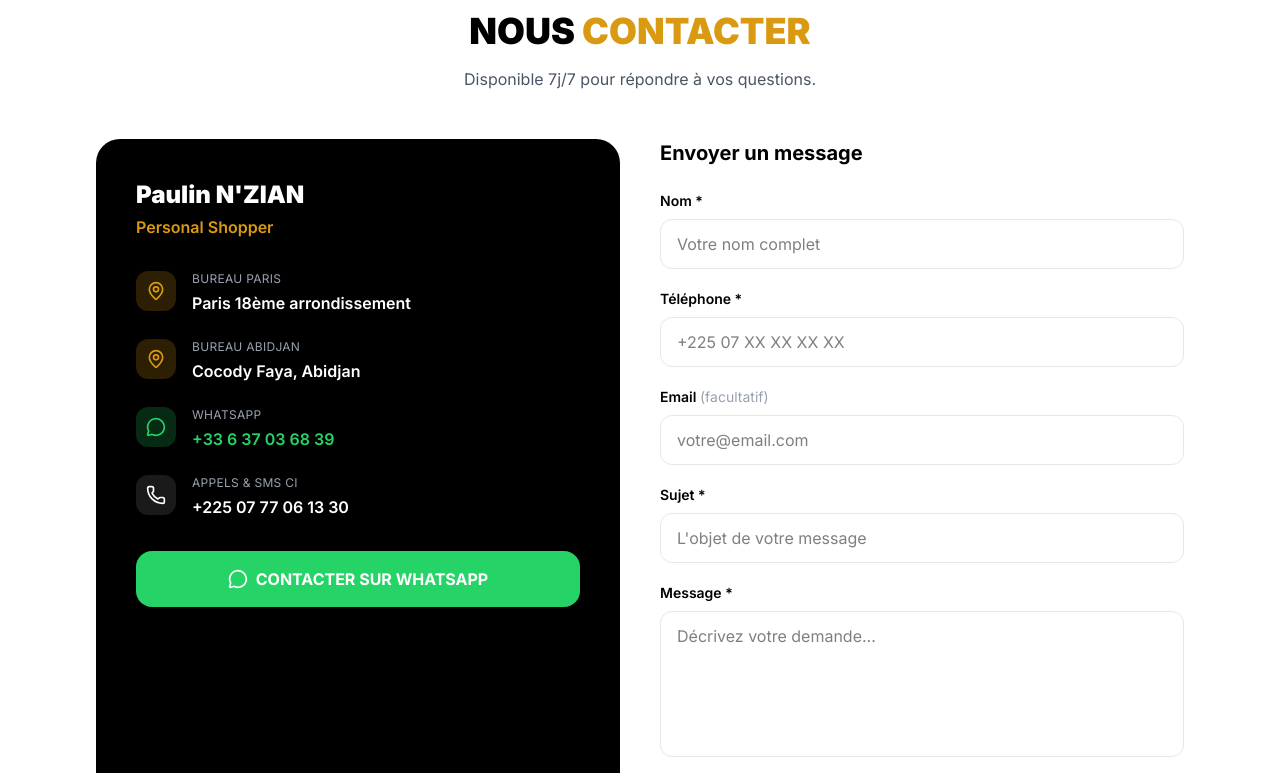
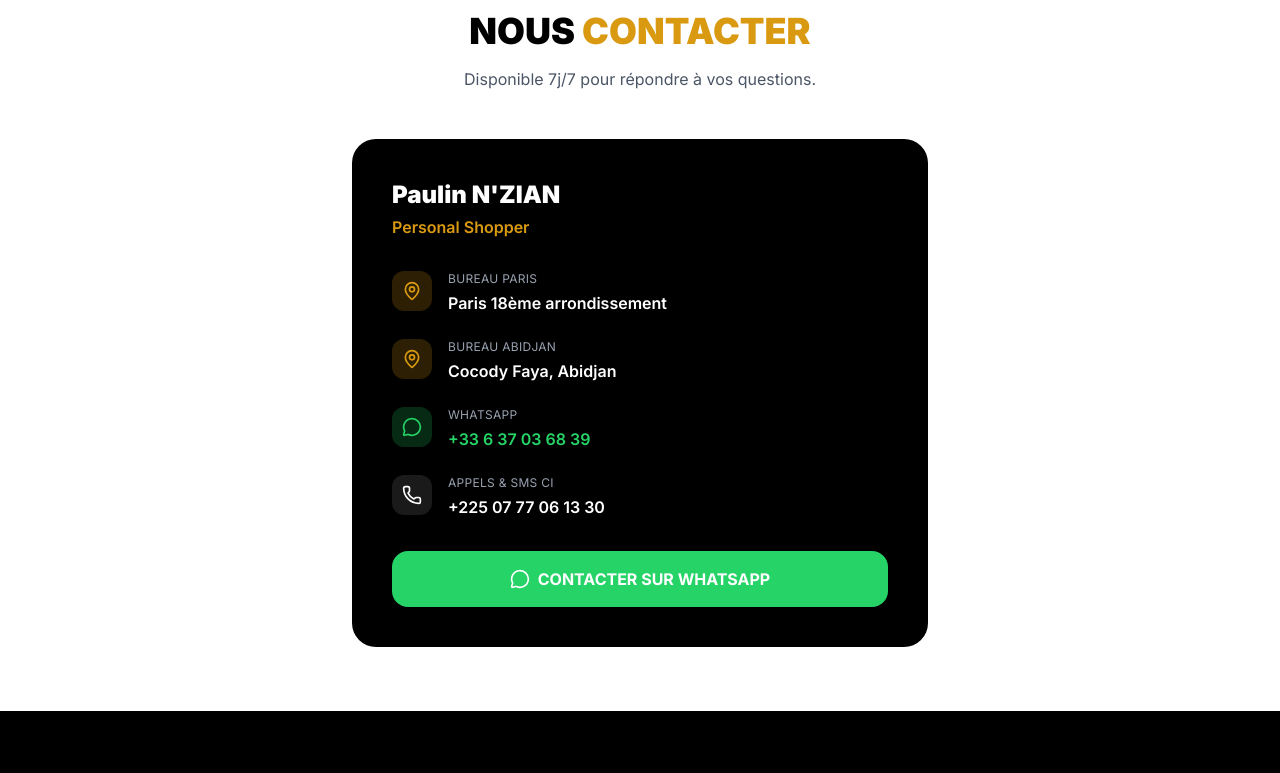
Before and after one commit to rachedcedric/paulinnzian, a Next.js app: page / in a window 1280 px wide. Shown: the part 2540-3313 px from the top of the page. Built offline with nearby package versions, Linux system fonts and the light colour scheme; no server answers; the database is empty.

Commit message:
refactor: simplify homepage contact section

```diff
--- a/src/components/home/ContactSection.tsx
+++ b/src/components/home/ContactSection.tsx
@@ -2,7 +2,6 @@
 
 import { motion } from "framer-motion";
 import { MapPin, MessageCircle, Phone } from "lucide-react";
-import { ContactForm } from "@/components/ui/ContactForm";
 import { useSiteConfig } from "@/components/layout/SiteConfigContext";
 
 export function ContactSection() {
@@ -22,7 +21,7 @@ export function ContactSection() {
           <p className="text-gray-600">Disponible 7j/7 pour répondre à vos questions.</p>
         </motion.div>
 
-        <div className="grid lg:grid-cols-2 gap-10">
+        <div className="max-w-xl mx-auto">
           {/* Contact Info */}
           <motion.div
             initial={false}
@@ -91,15 +90,6 @@ export function ContactSection() {
               </a>
             </div>
           </motion.div>
-
-          {/* Contact Form */}
-          <motion.div
-            initial={false}
-            whileInView={{ opacity: 1, y: 0 }}
-            viewport={{ once: true }}
-          >
-            <ContactForm />
-          </motion.div>
         </div>
       </div>
     </section>
```
